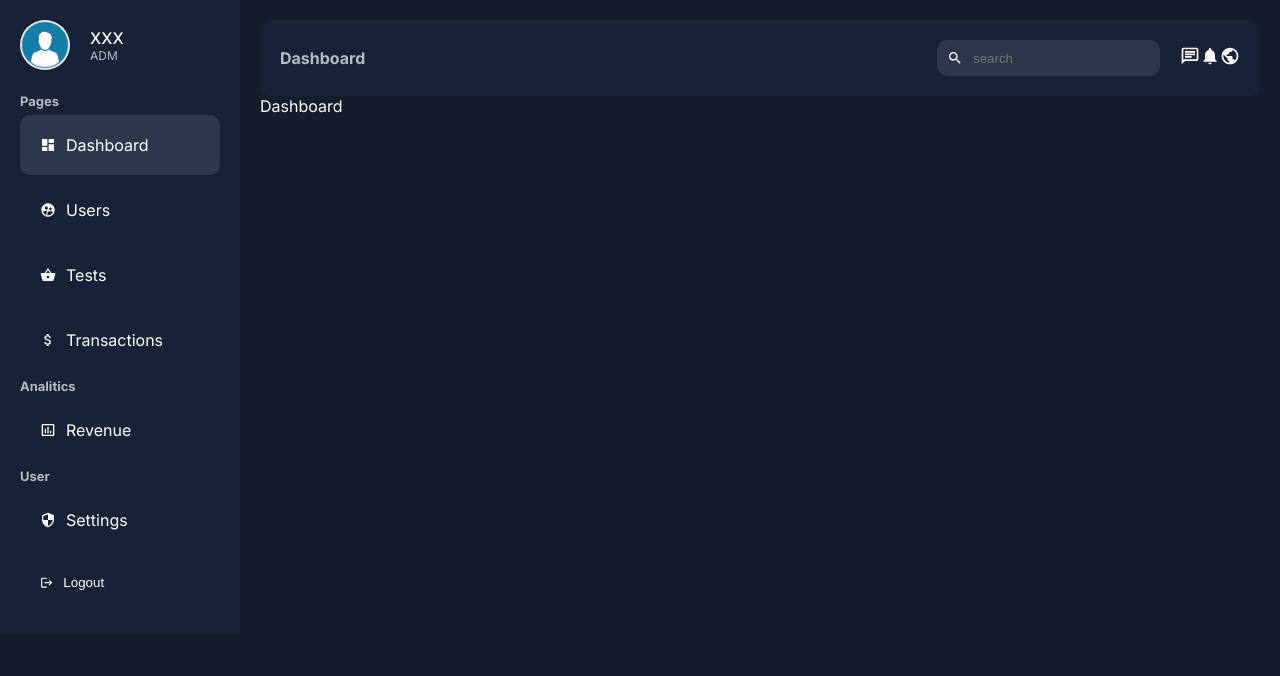
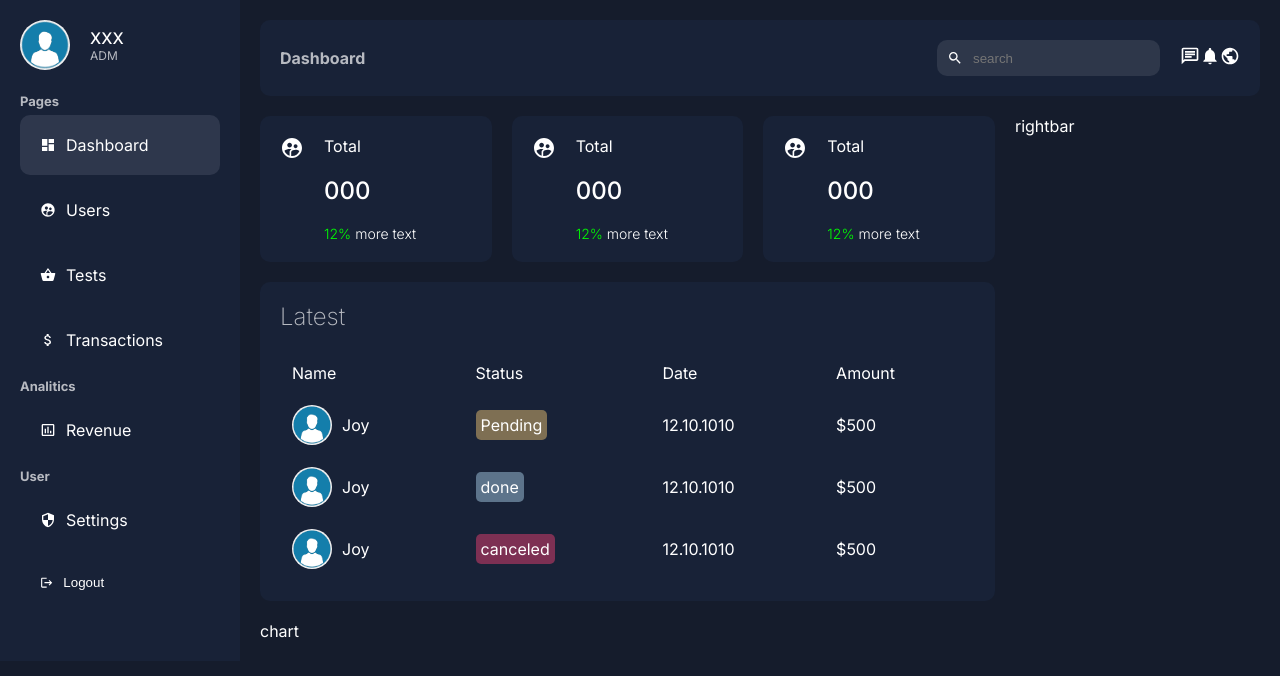
Before and after one commit to 4workacc/adminPanel, a Next.js app in the folder client/: page /dashboard in a window 1280 px wide. Shown: the top 676 px of the page. Built offline with nearby package versions, Linux system fonts and the light colour scheme.

Commit message:
feat: transations block
48:14

```diff
--- a/client/app/dashboard/page.tsx
+++ b/client/app/dashboard/page.tsx
@@ -1,7 +1,25 @@
+import Card from "../ui/dashboard/card/card";
+import Chart from "../ui/dashboard/chart/chart";
+import styles from "../ui/dashboard/dashboard.module.css";
+import RightBar from "../ui/dashboard/rightBar/rightBar";
+import Transations from "../ui/dashboard/transations/transations";
+
+
 export default function Dashboard() {
   return (
-    <div>
-        Dashboard
+    <div className={styles.wrapper}>
+      <div className={styles.main}>
+        <div className={styles.cards}>
+          <Card />
+          <Card />
+          <Card />
+        </div>
+        <Transations />
+        <Chart />
+      </div>
+      <div className={styles.side}>
+        <RightBar />
+      </div>
     </div>
   )
 }
--- /dev/null
+++ b/client/app/ui/dashboard/card/card.module.css
@@ -0,0 +1,32 @@
+.container{
+    display: flex;
+    background-color: var(--bgSoft);
+    padding: 20px;
+    border-radius: 10px;
+    gap: 20px;
+    cursor: pointer;
+    width: 100%;
+}
+.container:hover{
+    background-color: #2e374a;
+}
+.texts{
+    display: flex;
+    flex-direction: column;
+    gap: 20px;
+}
+.number{
+    font-size: 24px;
+    font-weight: 500;
+}
+.detail{
+    font-size: 14px;
+    font-weight: 300;
+    width: 100%;
+}
+.positive{
+    color: lime;
+}
+.negative{
+    color: red;
+}
--- /dev/null
+++ b/client/app/ui/dashboard/card/card.tsx
@@ -0,0 +1,19 @@
+import { MdSupervisedUserCircle } from 'react-icons/md';
+import styles from './card.module.css';
+
+const Card = () => {
+    return (
+        <div className={styles.container}>
+            <MdSupervisedUserCircle size={24} />
+            <div className={styles.texts}>
+                <span className={styles.title}>Total</span>
+                <span className={styles.number}>000</span>
+                <span className={styles.detail}>
+                    <span className={styles.positive}>12%</span> more text
+                </span>
+            </div>
+        </div>
+    )
+}
+
+export default Card;
--- /dev/null
+++ b/client/app/ui/dashboard/chart/chart.tsx
@@ -0,0 +1,11 @@
+import styles from './chart.module.css';
+
+const Chart = () => {
+    return (
+        <div className={styles.container}>
+            chart
+        </div>
+    )
+}
+
+export default Chart;
--- a/client/app/ui/dashboard/dashboard.module.css
+++ b/client/app/ui/dashboard/dashboard.module.css
@@ -10,3 +10,23 @@
     flex: 5;
     padding: 20px;
  }
+
+ .wrapper{
+   display: flex;
+   gap: 20px;
+   margin-top: 20px;
+ }
+ .main{
+   flex: 3;
+   display: flex;
+   flex-direction: column;
+   gap: 20px;
+ }
+ .side {
+   flex: 1;;
+ }
+ .cards{
+   display: flex;
+   gap: 20px;
+   justify-content: space-between;
+ }
--- /dev/null
+++ b/client/app/ui/dashboard/rightBar/rightBar.tsx
@@ -0,0 +1,11 @@
+import styles from './rightBar.module.css';
+
+const RightBar = () => {
+    return (
+        <div className={styles.container}>
+            rightbar
+        </div>
+    )
+}
+
+export default RightBar;
--- a/client/app/ui/dashboard/sidebar/sidebar.tsx
+++ b/client/app/ui/dashboard/sidebar/sidebar.tsx
@@ -74,7 +74,7 @@ export default function Sidebar() {
           <li key={cat.title}>
           <span className={styles.cat}>{cat.title}</span>
           {cat.list.map(item=>(
-            <MenuLink item={item} />
+            <MenuLink item={item} key={item.title}/>
           ))}
           </li>
       ))}
--- /dev/null
+++ b/client/app/ui/dashboard/transations/transations.module.css
@@ -0,0 +1,42 @@
+.container{
+    background-color: var(--bgSoft);
+    padding: 20px;
+    border-radius: 10px;
+}
+
+.title{
+    margin-bottom: 20px;
+    font-weight: 200;
+    color: var(--textSoft);
+}
+
+.table{
+    width: 100%;
+}
+.table td{
+    padding: 10px;
+}
+.user{
+    display: flex;
+    gap: 10px;
+    align-items: center;
+}
+.userImage{
+    object-fit: cover;
+    border-radius: 50%;
+}
+.status{
+    border-radius: 5px;
+    padding: 5px;
+    font-style: 14px;
+    color: white;
+}
+.pending{
+    background-color: #f7cb7375;
+}
+.done{
+    background-color: #afd6ee75;
+}
+.canceled{
+    background-color: #f4437375;
+}
--- /dev/null
+++ b/client/app/ui/dashboard/transations/transations.tsx
@@ -0,0 +1,90 @@
+import Image from 'next/image';
+import styles from './transations.module.css';
+
+const Transations = () => {
+    return (
+        <div className={styles.container}>
+            <h2 className={styles.title}>Latest</h2>
+            <table className={styles.table}>
+                <thead>
+                    <tr>
+                        <td>Name</td>
+                        <td>Status</td>
+                        <td>Date</td>
+                        <td>Amount</td>
+                    </tr>
+                </thead>
+                <tbody>
+                    <tr>
+                        <td>
+                            <div className={styles.user}>
+                                <Image
+                                    src="/userIcon.png"
+                                    alt=""
+                                    width={40}
+                                    height={40}
+                                    className={styles.userImage} />
+                                Joy
+                            </div>
+                        </td>
+                        <td>
+                            <span
+                                className={`${styles.status} ${styles.pending}`}>
+                                    Pending
+                            </span>
+                        </td>
+                        <td> 12.10.1010</td>
+                        <td> $500</td>
+                    </tr>
+                    <tr>
+                        <td>
+                            <div className={styles.user}>
+                                <Image
+                                    src="/userIcon.png"
+                                    alt=""
+                                    width={40}
+                                    height={40}
+                                    className={styles.userImage} />
+                                Joy
+                            </div>
+                        </td>
+                        <td>
+                            <span
+                                className={`${styles.status} ${styles.done}`}>
+                                    done
+                            </span>
+                        </td>
+                        <td> 12.10.1010</td>
+                        <td> $500</td>
+                    </tr>
+
+                    <tr>
+                        <td>
+                            <div className={styles.user}>
+                                <Image
+                                    src="/userIcon.png"
+                                    alt=""
+                                    width={40}
+                                    height={40}
+                                    className={styles.userImage} />
+                                Joy
+                            </div>
+                        </td>
+                        <td>
+                            <span
+                                className={`${styles.status} ${styles.canceled}`}>
+                                    canceled
+                            </span>
+                        </td>
+                        <td> 12.10.1010</td>
+                        <td> $500</td>
+                    </tr>
+
+
+                </tbody>
+            </table>
+        </div>
+    )
+}
+
+export default Transations;
```
Also changed, not shown: client/app/ui/dashboard/chart/chart.module.css (added), client/app/ui/dashboard/rightBar/rightBar.module.css (added).
